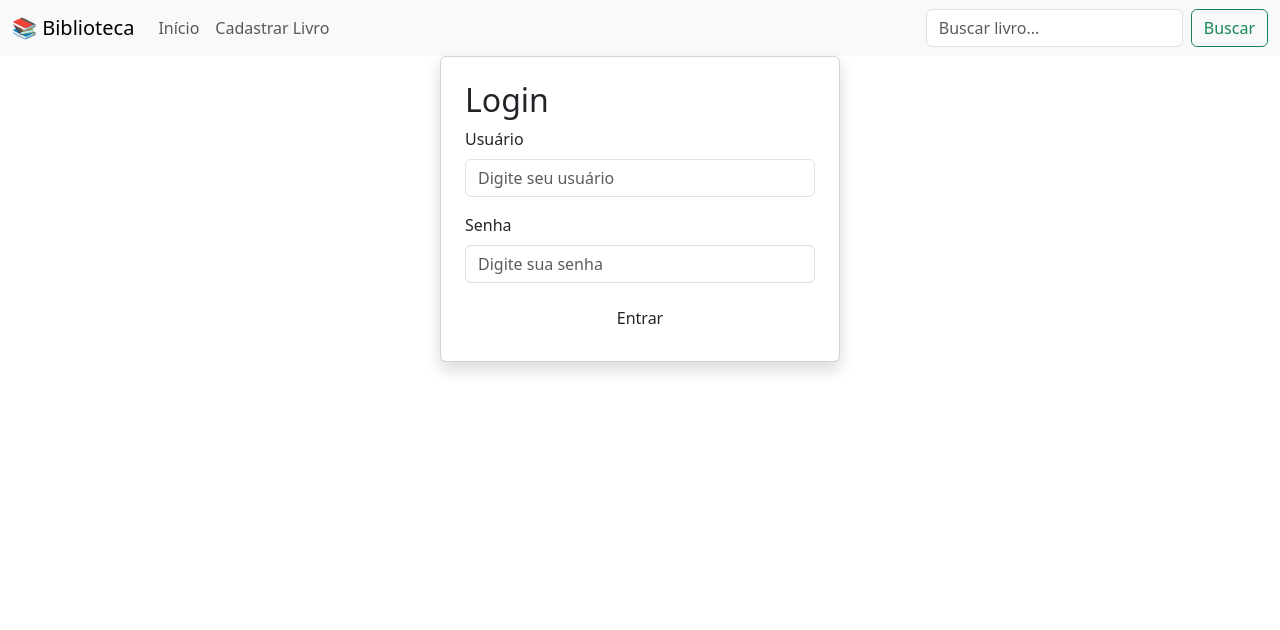
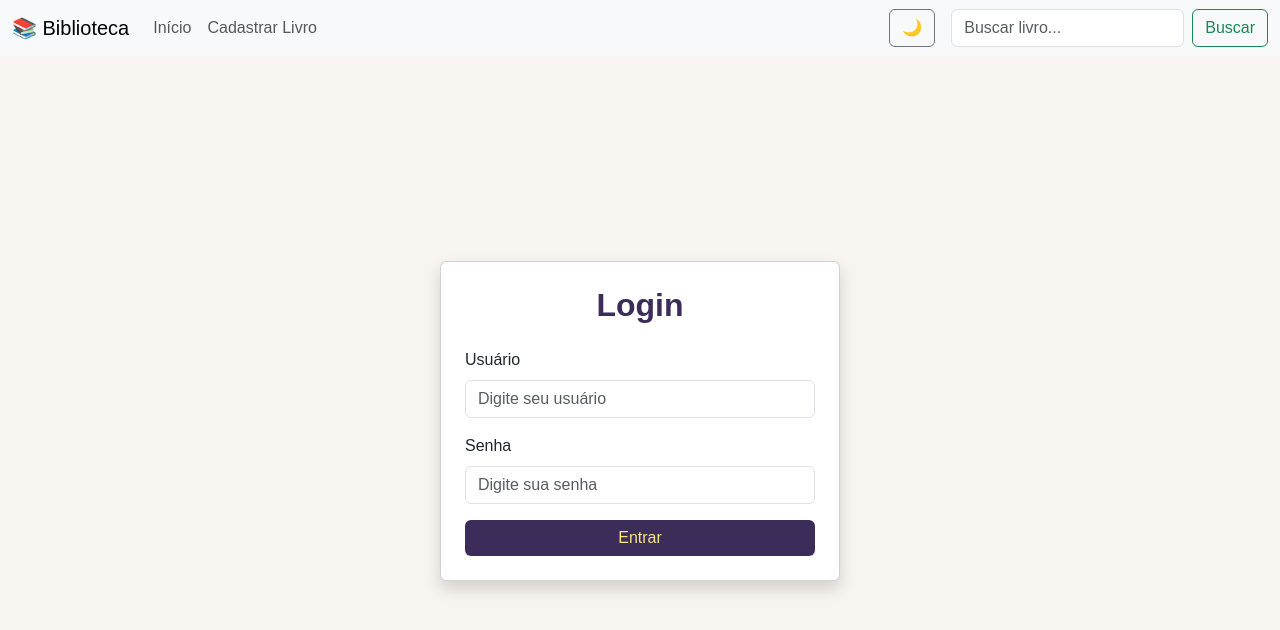
Before and after one commit to LeonamNgr/Trabalho-2-de-React-Grupo-1, a React (Vite) app: page /login in a window 1280 px wide. Shown: the top 630 px of the page. Built offline with nearby package versions, Linux system fonts and the light colour scheme.

Commit message:
feat: adicionando modo escuro

```diff
--- a/src/components/Navbar/index.jsx
+++ b/src/components/Navbar/index.jsx
@@ -1,6 +1,10 @@
+import { useContext } from "react";
+import { ThemeContext } from "../../contexts/ThemeContext.jsx";
 import styles from "./Navbar.module.css";
 
 export default function Navbar() {
+  const { theme, toggleTheme } = useContext(ThemeContext);
+
   const navLinks = [
     { id: 1, label: "Início", path: "/" },
     { id: 2, label: "Cadastrar Livro", path: "/cadastrar" },
@@ -39,6 +43,18 @@ export default function Navbar() {
             ))}
           </ul>
 
+          <div className="d-flex align-items-center">
+            {/* Botão de Dark Mode */}
+            <button
+              className="btn btn-outline-secondary me-3"
+              onClick={toggleTheme}
+              type="button"
+              aria-label="Alternar tema"
+              title="Alternar tema"
+            >
+              {theme === "light" ? "🌙" : "☀️"}
+            </button>
+
             {/* Mantivemos a barra de pesquisa que será perfeita para buscar um livro específico */}
             <form className="d-flex" role="search">
               <input
@@ -53,6 +69,7 @@ export default function Navbar() {
             </form>
           </div>
         </div>
+      </div>
     </nav>
   );
 }
--- /dev/null
+++ b/src/contexts/ThemeContext.jsx
@@ -0,0 +1,24 @@
+import { createContext, useState, useEffect } from "react";
+
+export const ThemeContext = createContext();
+
+export const ThemeProvider = ({ children }) => {
+  const [theme, setTheme] = useState(() => {
+    return localStorage.getItem("app-theme") || "light";
+  });
+
+  useEffect(() => {
+    localStorage.setItem("app-theme", theme);
+    document.documentElement.setAttribute("data-bs-theme", theme);
+  }, [theme]);
+
+  const toggleTheme = () => {
+    setTheme((prevTheme) => (prevTheme === "light" ? "dark" : "light"));
+  };
+
+  return (
+    <ThemeContext.Provider value={{ theme, toggleTheme }}>
+      {children}
+    </ThemeContext.Provider>
+  );
+};
--- a/src/global.css
+++ b/src/global.css
@@ -1,12 +1,45 @@
+:root {
+  /* Cores Globais da Aplicação */
+  --bg-color: #f8f5f0;
+  --text-color: #3b2c5a;
+  --primary-color: #3b2c5a;
+  --btn-text: #fae383;
+
+  /* Cores Específicas da Home (Tons terrosos originais) */
+  --home-titulo: #3b2f2f;
+  --home-subtitulo: #6b5b4b;
+  --home-card-border: #8b5e3c;
+  --home-card-titulo: #4a2c1a;
+  --home-card-texto: #555;
+  --home-card-bg: #fff;
+}
+
+:root[data-bs-theme="dark"] {
+  /* Cores Globais - Modo Escuro */
+  --bg-color: #1a1625;
+  --text-color: #e6e1f9;
+  --primary-color: #8c7db7;
+  --btn-text: #1a1625;
+
+  /* Cores Específicas da Home - Modo Escuro */
+  --home-titulo: #f8f5f0;
+  --home-subtitulo: #d4ccb8;
+  --home-card-border: #c89670;
+  --home-card-titulo: #f0e6d2;
+  --home-card-texto: #bbb;
+  --home-card-bg: #2a2438;
+}
+
 * {
   box-sizing: border-box;
 }
 
 body {
   margin: 0;
-  background-color: #f8f5f0;
-  color: #3b2c5a;
+  background-color: var(--bg-color);
+  color: var(--text-color);
   font-family: Arimo, sans-serif;
+  transition: background-color 0.3s ease, color 0.3s ease;
 }
 
 a {
@@ -19,21 +52,23 @@ a {
 }
 
 .page-title {
-  color: #3b2c5a;
+  color: var(--primary-color);
   font-weight: 700;
   text-align: center;
   margin-bottom: 1.5rem;
 }
 
 .page-subtitle {
-  color: #3b2c5a;
+  color: var(--text-color);
   text-align: center;
   margin-bottom: 2rem;
 }
 
 .card-livro {
-  border-left: 5px solid #3b2c5a;
+  border-left: 5px solid var(--primary-color);
   transition: 0.2s;
+  background-color: var(--bg-color);
+  color: var(--text-color);
 }
 
 .card-livro:hover {
@@ -41,11 +76,13 @@ a {
 }
 
 .btn-marrom {
-  background-color: #3b2c5a;
-  color: #fae383;
+  background-color: var(--primary-color);
+  color: var(--btn-text);
+  border: none;
 }
 
 .btn-marrom:hover {
-  background-color: #3b2c5a;
-  color:#fae383;
+  background-color: var(--primary-color);
+  color: var(--btn-text);
+  opacity: 0.9;
 }
--- a/src/main.jsx
+++ b/src/main.jsx
@@ -4,14 +4,18 @@ import { BrowserRouter } from "react-router-dom";
 import App from "./App.jsx";
 import "bootstrap/dist/css/bootstrap.min.css";
 import "bootstrap/dist/js/bootstrap.bundle.min.js";
+import "./global.css";
 import { AuthProvider } from "./contexts/AuthContext.jsx";
+import { ThemeProvider } from "./contexts/ThemeContext.jsx";
 
 createRoot(document.getElementById("root")).render(
   <StrictMode>
     <BrowserRouter>
-      <AuthProvider>
-        <App />
-      </AuthProvider>
+      <ThemeProvider>
+        <AuthProvider>
+          <App />
+        </AuthProvider>
+      </ThemeProvider>
     </BrowserRouter>
   </StrictMode>,
 );
--- a/src/pages/Home/Home.module.css
+++ b/src/pages/Home/Home.module.css
@@ -1,17 +1,16 @@
 .container {
   min-height: 100vh;
   padding: 2rem;
-  background-color: #f8f5f0;
 }
 
 .titulo {
-  color: #3b2f2f;
+  color: var(--home-titulo);
   font-weight: bold;
   text-align: center;
 }
 
 .subtitulo {
-  color: #6b5b4b;
+  color: var(--home-subtitulo);
   text-align: center;
   margin-bottom: 2rem;
 }
@@ -23,18 +22,19 @@
 }
 
 .cardLivro {
-  background-color: #fff;
-  border-left: 5px solid #8b5e3c;
+  background-color: var(--home-card-bg);
+  border-left: 5px solid var(--home-card-border);
   border-radius: 10px;
   padding: 1rem;
+  box-shadow: 0 2px 4px rgba(0,0,0,0.1);
 }
 
 .cardLivro h3 {
-  color: #4a2c1a;
+  color: var(--home-card-titulo);
   font-size: 1.2rem;
 }
 
 .cardLivro p {
-  color: #555;
+  color: var(--home-card-texto);
   margin-bottom: 0.4rem;
 }
```
Also changed, not shown: 1 other file (tests, documents, lock files or other folders). Lines whose indentation alone changed are shown as unchanged.
